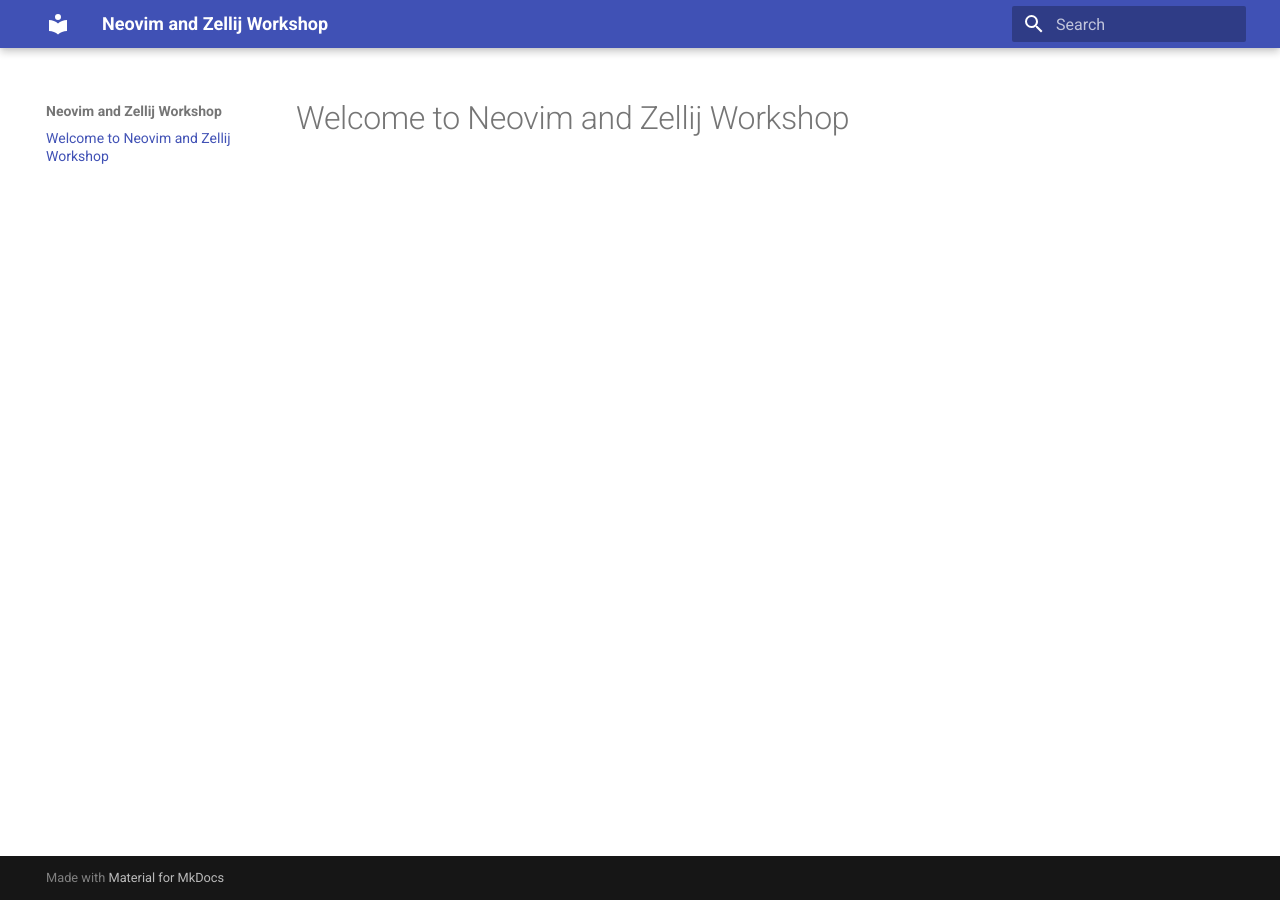
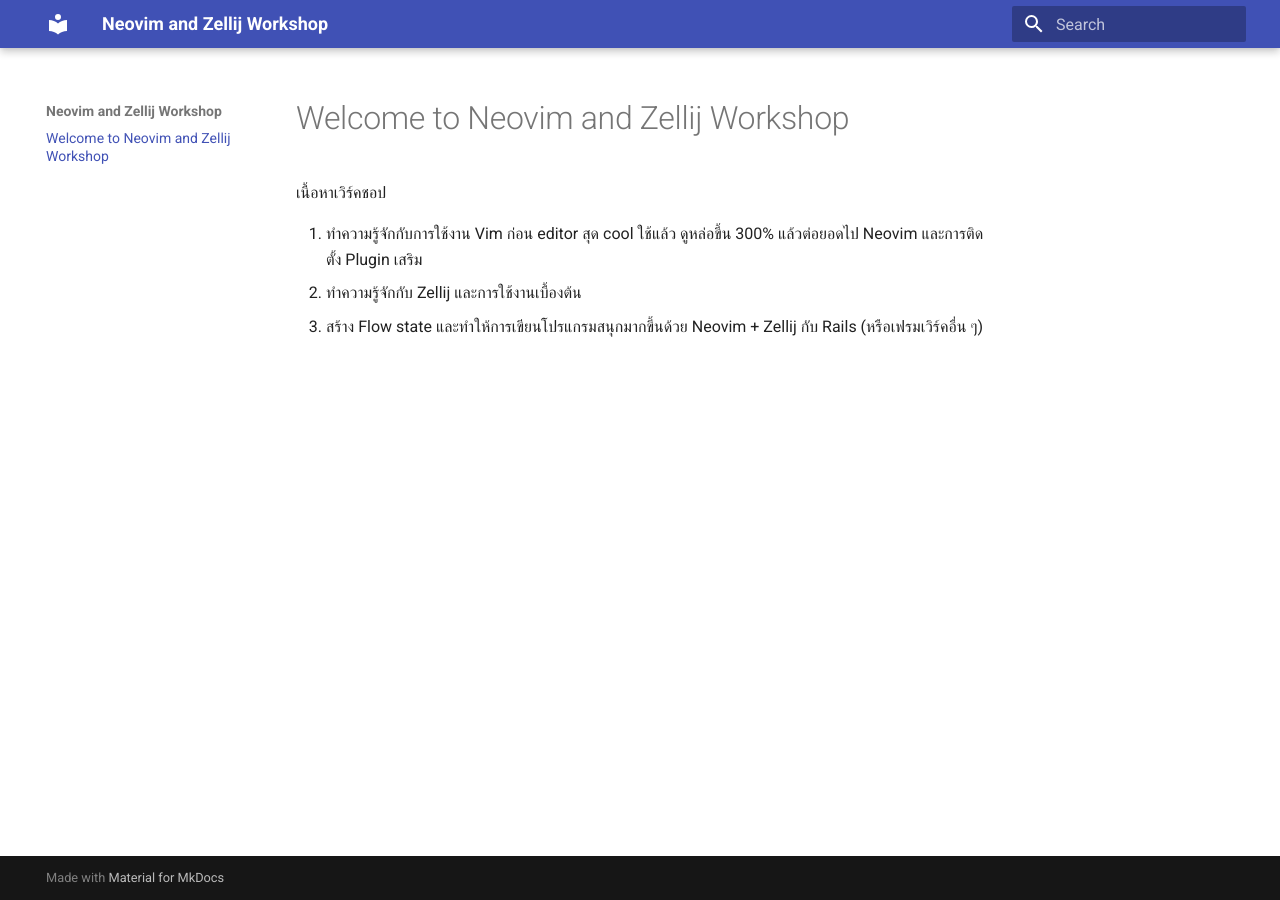
Before and after one commit to zkan/neovim-zellij-workshop, an MkDocs documentation site: the page built from docs/index.md, in a window 1280 px wide. Built offline with MkDocs 1.6.1 and Material for MkDocs 9.7.7, drawn with Linux system fonts in a browser that asks for light colours.

Commit message:
Describe the agenda of the workshop

```diff
--- a/docs/index.md
+++ b/docs/index.md
@@ -1 +1,9 @@
 # Welcome to Neovim and Zellij Workshop
+
+เนื้อหาเวิร์คชอป
+
+1. ทำความรู้จักกับการใช้งาน Vim ก่อน editor สุด cool ใช้แล้ว ดูหล่อขึ้น 300% แล้วต่อยอดไป
+   Neovim และการติดตั้ง Plugin เสริม
+1. ทำความรู้จักกับ Zellij และการใช้งานเบื้องต้น
+1. สร้าง Flow state และทำให้การเขียนโปรแกรมสนุกมากขึ้นด้วย Neovim + Zellij กับ Rails
+   (หรือเฟรมเวิร์คอื่น ๆ)
```
